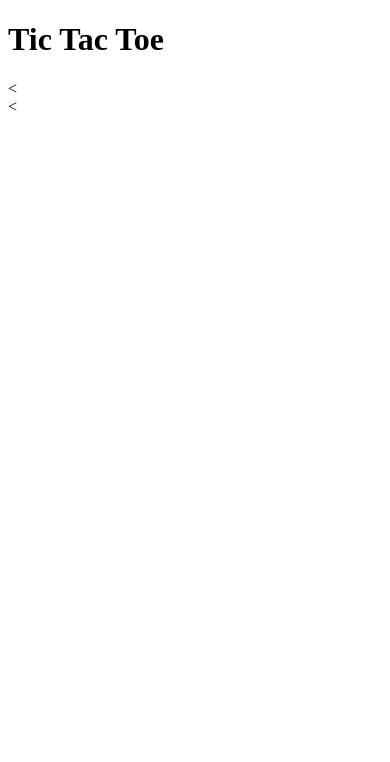
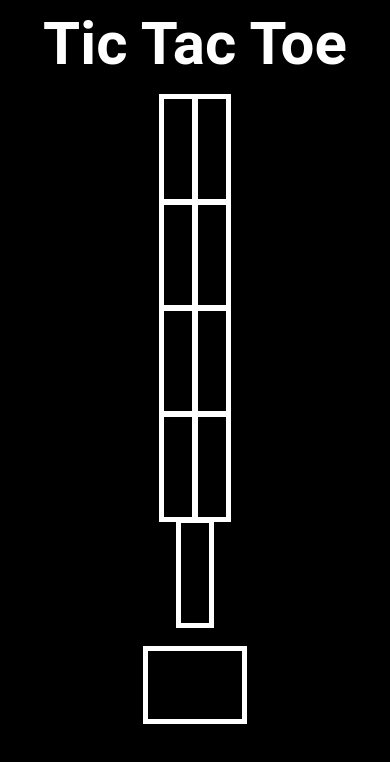
Before and after one commit to jswiss/week1_day5_ticTacToe, a plain HTML site: page index.html in a window 390 px wide. Drawn offline with Linux system fonts and the light colour scheme.

Commit message:
basic html/css almost done - responsive to window resize

```diff
--- /dev/null
+++ b/css/style.css
@@ -0,0 +1,110 @@
+
+
+html {
+  background: black;
+  width: 100%;
+  height: 100%;
+  text-align: center;
+}
+
+body {
+  text-align: center;
+}
+
+h1 {
+  color: white;
+  font-family: 'Roboto', sans-serif;
+  font-size: 60px;
+  font-weight: bold;
+  text-align: center;
+  margin: auto 0;
+}
+
+.ttt-board {
+  margin-top: 5%;
+  width: 25%;
+  height: 25%;
+  margin-left: auto;
+  margin-right: auto;
+}
+
+.box-00 {
+  display: inline-block;
+  border: 5px solid white;
+  width: 30%;
+  height: 100px;
+  margin: -4px;
+}
+
+.box-01 {
+  display: inline-block;
+  border: 5px solid white;
+  width: 30%;
+  height: 100px;
+  margin: -4px;
+}
+
+.box-02 {
+  display: inline-block;
+  border: 5px solid white;
+  width: 30%;
+  height: 100px;
+  margin: -4px;
+}
+
+.box-10 {
+  display: inline-block;
+  border: 5px solid white;
+  width: 30%;
+  height: 100px;
+  margin: -4px;
+}
+
+.box-11 {
+  display: inline-block;
+  border: 5px solid white;
+  width: 30%;
+  height: 100px;
+  margin: -4px;
+}
+
+.box-12 {
+  display: inline-block;
+  border: 5px solid white;
+  width: 30%;
+  height: 100px;
+  margin: -4px;
+}
+
+.box-20 {
+  display: inline-block;
+  border: 5px solid white;
+  width: 30%;
+  height: 100px;
+  margin: -4px;
+}
+
+.box-21 {
+  display: inline-block;
+  border: 5px solid white;
+  width: 30%;
+  height: 100px;
+  margin: -4px;
+}
+
+.box-22 {
+  display: inline-block;
+  border: 5px solid white;
+  width: 30%;
+  height: 100px;
+  margin: -4px;
+}
+
+.message-box {
+  margin-top: 5%;
+  width: 25%;
+  height: 40%;
+  margin-left: auto;
+  margin-right: auto;
+  border: 5px solid white;
+}
--- a/index.html
+++ b/index.html
@@ -1,14 +1,15 @@
 <!DOCTYPE html>
 <html>
 <head>
+   <link rel="stylesheet" type="text/css" href="css/style.css">
+  </style>
   <title>Tic Tac Toe</title>
-    <link rel="stylesheet" href="style.css">
-  </style>
 </head>
+
 <body>
   <h1>Tic Tac Toe</h1>
-  <div class="message-box"></div>
-  <div class="ttt-board"></div>
+
+  <div class="ttt-board">
     <div class="box-00"></div>
     <div class="box-01"></div>
     <div class="box-02"></div>
@@ -18,7 +19,14 @@
     <div class="box-20"></div>
     <div class="box-21"></div>
     <div class="box-22"></div>
-  <<div class="restart-button"></div>
+  </div>
+
+  <div class="message-box">
+    <p>Blah blah blah test test</p>
+  </div>
+
+  <div class="restart-button"></div>
 </body>
-  <<script src="/js.js" type="text/javascript" charset="utf-8" async defer></script>
+
+  <script src="js.js" type="text/javascript" charset="utf-8" async defer></script>
 </html>
```
Also changed, not shown: js.js (+8 -0 lines), style.css (deleted).
